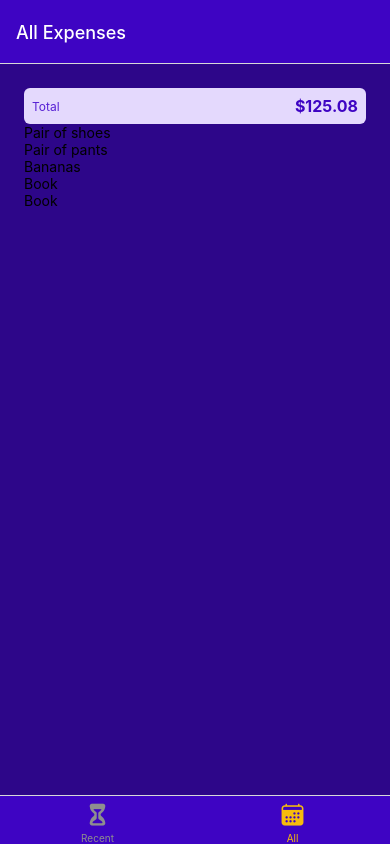
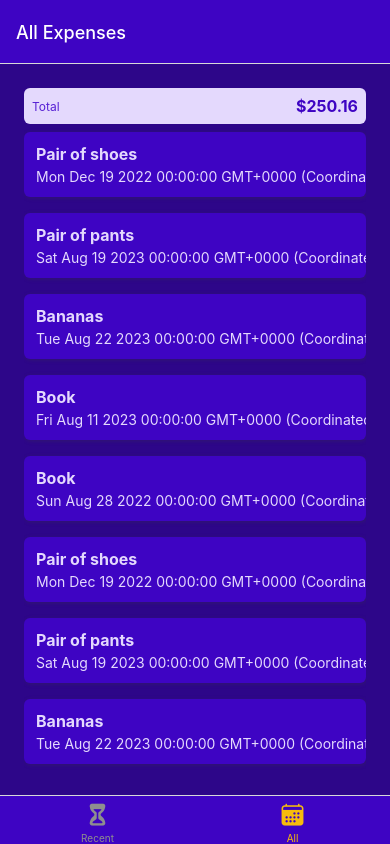
Before and after one commit to Stuart-Yee/ReactNativeFinanceTracker, a React Native app in the folder financeTracker/: screen /AllExpenses in a window 390 px wide. Built offline with nearby package versions, Linux system fonts and the light colour scheme.

Commit message:
added ExpenseItem component

```diff
--- /dev/null
+++ b/financeTracker/components/Expenses/ExpenseItem.jsx
@@ -0,0 +1,58 @@
+import { Pressable,  View, StyleSheet, Text} from "react-native";
+import { GlobalStyles } from "../../constants/styles";
+
+const ExpenseItem = ({description, amount, date}) => {
+
+    return (
+        <Pressable>
+            <View style={styles.expenseItem}>
+                <View>
+                    <Text style={[styles.textBase, styles.description]}>{description}</Text>
+                    <Text style={styles.textBase}>{date.toString()}</Text>
+                </View>
+                <View style={styles.amountContainer}>
+                    <Text>{amount}</Text>
+                </View>
+            </View>
+        </Pressable>
+    )
+
+}
+
+export default ExpenseItem;
+
+const styles = StyleSheet.create({
+    expenseItem: {
+        padding: 12,
+        marginVertical: 8,
+        backgroundColor: GlobalStyles.colors.primary500,
+        flexDirection: "row",
+        justifyContent: "space-between",
+        borderRadius: 6,
+        elevation: 3,
+        shadowColor: GlobalStyles.colors.gray500,
+        shadowRadius: 4,
+        shadowOffset: {width: 1, height: 1},
+        shadowOpacity: 0.4
+    },
+    textBase: {
+        color: GlobalStyles.colors.primary50
+    },
+    description: {
+        fontSize: 16,
+        marginBottom: 4,
+        fontWeight: "bold"
+    },
+    amountContainer: {
+        paddingHorizontal: 12,
+        paddingVertical: 4,
+        backgroundColor: "white",
+        justifyContent: "center",
+        alignItems: "center",
+        borderRadius: 4
+    },
+    amount: {
+        color: GlobalStyles.colors.primary500,
+        fontWeight: "bold"
+    }
+})
--- a/financeTracker/components/Expenses/ExpensesList.jsx
+++ b/financeTracker/components/Expenses/ExpensesList.jsx
@@ -1,8 +1,9 @@
 import { FlatList, Text } from "react-native";
+import ExpenseItem from "./ExpenseItem";
 
 const renderExpenseItem = (itemData) => {
     return (
-        <Text>{itemData.item.description}</Text>
+        <ExpenseItem {...itemData.item}/>
     )
 }
 
--- a/financeTracker/components/Expenses/ExpensesOutput.jsx
+++ b/financeTracker/components/Expenses/ExpensesOutput.jsx
@@ -34,6 +34,36 @@
         amount: 22.99,
         date: new Date("2022-08-28")
     },
+    {
+        id: "e6",
+        description: "Pair of shoes",
+        amount: 59.99,
+        date: new Date("2022-12-19")
+    },
+    {
+        id: "e7",
+        description: "Pair of pants",
+        amount: 19.99,
+        date: new Date("2023-08-19")
+    },
+    {
+        id: "e8",
+        description: "Bananas",
+        amount: 2.12,
+        date: new Date("2023-08-22")
+    },
+    {
+        id: "e9",
+        description: "Book",
+        amount: 19.99,
+        date: new Date("2023-08-11")
+    },
+    {
+        id: "e10",
+        description: "Book",
+        amount: 22.99,
+        date: new Date("2022-08-28")
+    },
 ]
 
 const ExpensesOutput = ({expenses, expensesPeriod}) => {
```
